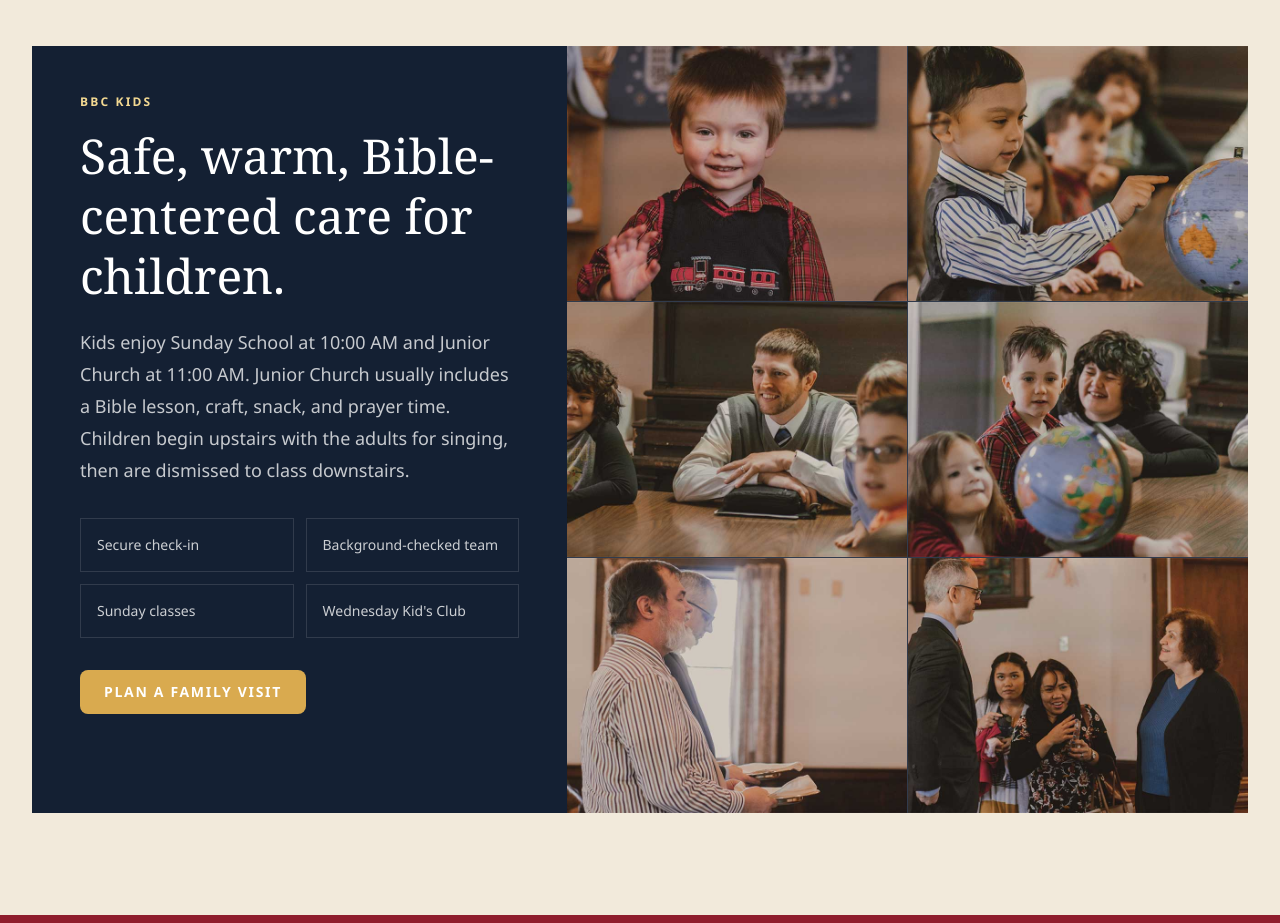
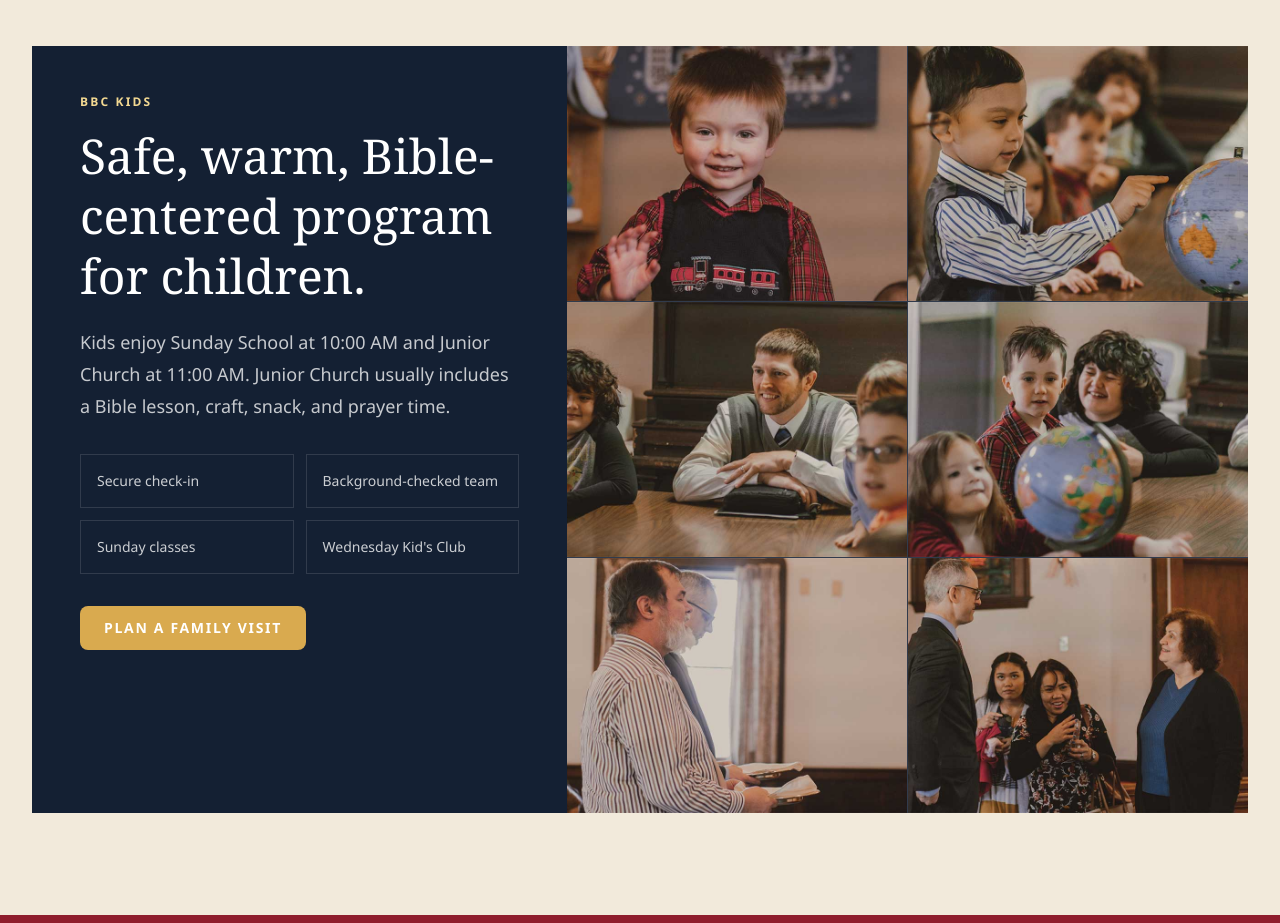
Before and after one commit to edesent/bellinghambbc, a Next.js app: page / in a window 1280 px wide. Shown: the part 4760-5683 px from the top of the page. Built offline with nearby package versions, Linux system fonts and the light colour scheme; no server answers.

Commit message:
Update BBC Kids heading to "program" and remove dismissal-to-downstairs sentence

```diff
--- a/src/components/Ministries.tsx
+++ b/src/components/Ministries.tsx
@@ -43,13 +43,12 @@ export default function Ministries() {
                 BBC Kids
               </p>
               <h3 className="mt-4 display-serif text-4xl leading-tight sm:text-5xl">
-                Safe, warm, Bible-centered care for children.
+                Safe, warm, Bible-centered program for children.
               </h3>
               <p className="mt-5 text-lg leading-8 text-white/76">
                 Kids enjoy Sunday School at 10:00 AM and Junior Church at 11:00
                 AM. Junior Church usually includes a Bible lesson, craft, snack,
-                and prayer time. Children begin upstairs with the adults for
-                singing, then are dismissed to class downstairs.
+                and prayer time.
               </p>
               <div className="mt-8 grid gap-3 text-sm text-white/78 sm:grid-cols-2">
                 <p className="border border-white/12 p-4">Secure check-in</p>
```
